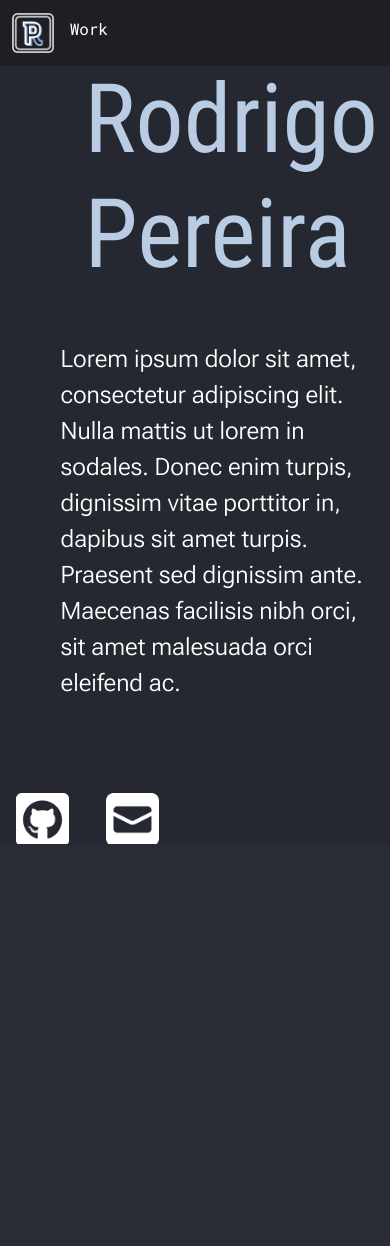
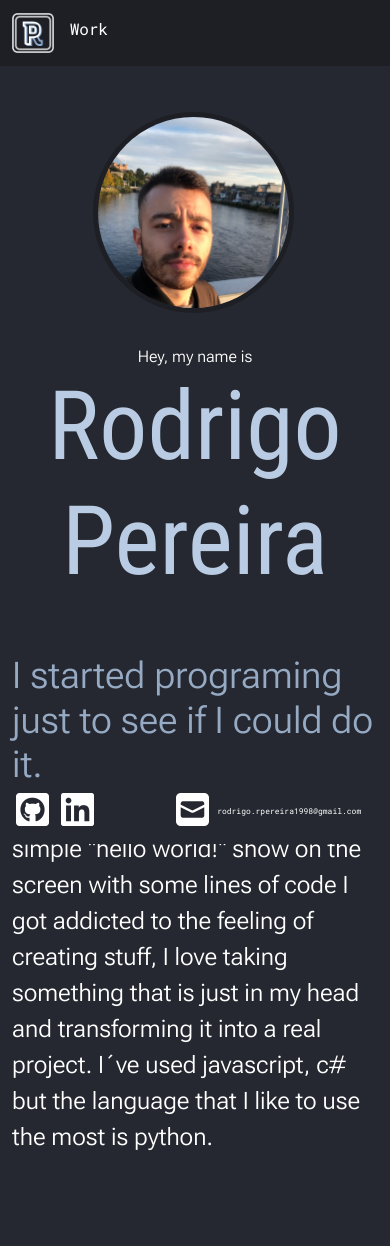
Before and after one commit to rrpereira98/oldPortfolio, a Flask app: page / in a window 390 px wide. Before the commit the page ends 844 px from the top, so only its background shows below. Run offline with Flask 2, Linux system fonts and the light colour scheme; some libraries are stand-ins or nearby versions.

Commit message:
add about me, project descriptions and made website responsive

```diff
--- a/static/style.css
+++ b/static/style.css
@@ -15,10 +15,32 @@
 
 html {
     height: 100%;
+    scrollbar-width: thin;
+    scrollbar-color: #b9cce3 transparent;
+
+}
+
+html::-webkit-scrollbar {
+    width: 0.4vw;
+}
+
+html::-webkit-scrollbar-thumb {
+    background-color: #b9cce388;
+    border-radius: 10px;
+}
+
+html::-webkit-scrollbar-thumb:hover {
+    background-color: #b9cce3;
+    border-radius: 10px;
+}
+
+html::-webkit-scrollbar-track {
+    background-color: transparent;
+    border-radius: 10px;
 }
 
 body {
-    height: 100%;
+
     background-color: #252830;
 }
 
@@ -36,6 +58,7 @@ nav .navbar-nav li a {
 }
 
 .main-container {
+    margin-top: 7%;
     height: 70%;
 }
 
@@ -56,25 +79,36 @@ h1 {
     color: #b9cce3;
     font-family: "RobotoCondensed";
     font-size: 6em;
+    margin-left: -0.1em;
 }
 
-.pre-name {
+.intro {
     color: white;
     font-family: 'Roboto Flex', sans-serif;
     font-size: 1em;
     margin-bottom: 0;
+    margin-left: -0.3em;
+}
+
+.pre-about {
+    color: #96aac4;
+    margin-top: 1.5em;
+    font-family: 'Roboto Flex', sans-serif;
+    font-size: 2.3em;
+    margin-left: -0.7em;
 }
 
 .about {
     color: white;
-    margin-top: 2em;
     font-family: 'Roboto Flex', sans-serif;
     font-size: 1.5em;
     margin-left: -1em;
+    margin-bottom: 25%;
 }
 
 .footer {
     height: 7%;
+    background-color: #252830;
 }
 
 .icon {
@@ -116,3 +150,56 @@ h1 {
     top: 85%;
     left: 3%;
 }
+
+.project-description {
+    color: white;
+    font-family: "RobotoMono";
+    font-size: 1.2em;
+    margin-left: 18%;
+    margin-right: 18%;
+}
+
+/* media queries */
+
+@media (max-width: 992px) {
+    .profilepic {
+        margin-left: 22%;
+    }
+
+    h1 {
+        margin-left: 0em;
+        text-align: center;
+    }
+
+    .intro {
+        margin-left: 0em;
+        text-align: center;
+    }
+
+    .pre-about {
+        margin-left: 0em;
+        text-align: left;
+    }
+
+    .about {
+        margin-left: 0em;
+    }
+
+    .icon {
+        height: 25%;
+    }
+
+    .email {
+        font-size: 0.5em;
+    }
+
+    /* work page */
+    .project-description {
+        margin-left: 10%;
+        margin-right: 10%;
+    }
+
+    .odd-description {
+        margin-top: 5%;
+    }
+}
--- a/templates/index.html
+++ b/templates/index.html
@@ -4,16 +4,20 @@
 {% block content %}
 <div class="container main-container d-flex align-items-center">
   <div class="row">
-    <div class="col">
+    <div class="col-md">
       <img src="../static/img/profilepic.jpeg" alt="" class="profilepic">
     </div>
-    <div class="col about-area">
-      <p class="pre-name">Hey, my name is</h3>
+    <div class="col-md about-area">
+      <p class="intro">Hey, my name is</h3>
       <h1>Rodrigo Pereira</h1>
+      <h1 class="pre-about">I started programing just to see if I could do it.</h1>
       <p class="about">
-        Lorem ipsum dolor sit amet, consectetur adipiscing elit. Nulla mattis ut lorem in sodales. Donec enim turpis,
-        dignissim vitae porttitor in, dapibus sit amet turpis.
-        Praesent sed dignissim ante. Maecenas facilisis nibh orci, sit amet malesuada orci eleifend ac.
+        when I saw that I could make a simple "hello world!"
+        show on the screen with some lines of code I got
+        addicted to the feeling of creating stuff, I love
+        taking something that is just in my head and transforming it
+        into a real project. I´ve used javascript, c# but the
+        language that I like to use the most is python.
         </h6>
     </div>
   </div>
```
Also changed, not shown: templates/work.html (+27 -9 lines).
